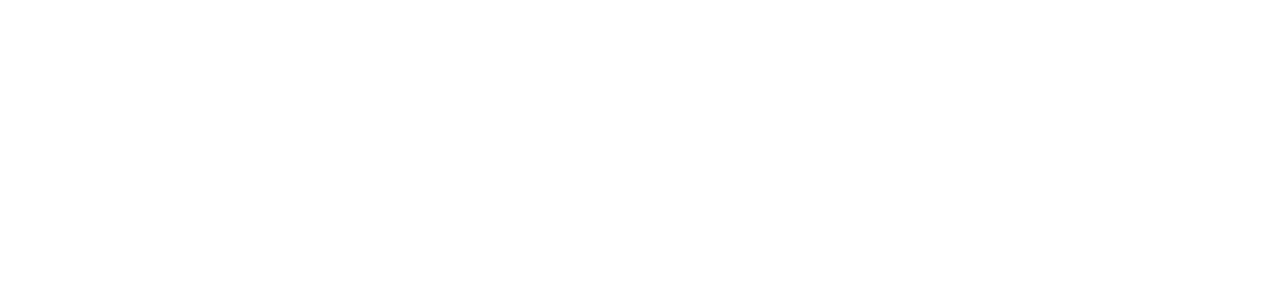
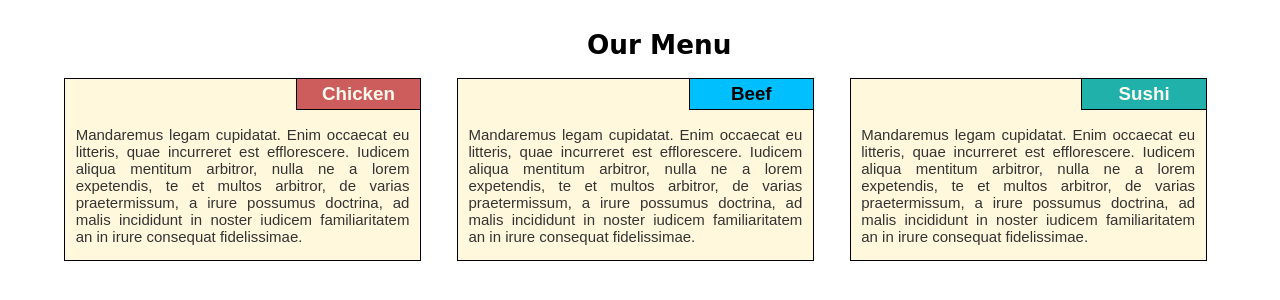
Before and after one commit to JHIMMY/html-css-js, a plain HTML site: page mod2-solution/index.html in a window 1280 px wide. Drawn offline with Linux system fonts and the light colour scheme; a web font is replaced by a local one.

Commit message:
Working files

```diff
--- a/mod2-solution/css/my_styles.css
+++ b/mod2-solution/css/my_styles.css
@@ -1,21 +1,109 @@
 /* Basic all purpose CSS rules */
-body {
-   font-family: 'Baloo Tamma', cursive;
+
+ *{
+   box-sizing: border-box;
 }
 
+body {
+   margin: 0;
+   padding: 0;
+   font-family: 'Baloo Tamma', cursive;
+   font-size: 15px;
+}
 
+.container {
+   padding: 1% 4% 1% 4%;
+}
+
+h1 {
+   text-align: center;
+   font-weight:700;
+   font-size: 1.75em;
+}
+
+section {
+   position: relative;
+   border: 1px solid black;
+   margin-bottom: 30px;
+   background-color: cornsilk;
+}
+
+section > h2 {
+   font-family: sans-serif;
+   font-size: 1.25em;
+   float: right;
+   width: 35%;
+   text-align: center;
+   margin-top: 0;
+   padding:4px 0;
+   border-style: solid;
+   border-color: black;
+   border-width: 0 0 1px 1px;
+}
+
+section > p{
+   clear: right;
+   font-family: sans-serif;
+   font-size: 15px;
+   color: #333;
+   text-align: justify;
+   padding: 0 3%;
+}
+
+#chicken{
+   background-color:indianred;
+   color: floralwhite;
+}
+
+#beef{
+   background-color:deepskyblue;
+}
+
+#sushi{
+   background-color:lightseagreen;
+   color: floralwhite
+}
 
 /* Only Mobile CSS*/
 @media (max-width:767px){
-
+   .container {
+      padding: 1% 12%;
+   }
 }
 
 /* Tablet CSS Breakpoints*/
 @media (min-width:768px) and (max-width: 991px){
+   .container {
+      padding: 0;
+   }
 
+   section:nth-child(2) {
+      width: 46.2%;
+      margin: 1% 2.5%;
+   }
+
+   section {
+      width: 46.2%;
+      margin: 1% 0;
+      float: left;
+   }
+
+   section:last-child {
+      width: 95%;
+      margin: 1% 2.5%;
+   }
 }
 
 /* Desktop CSS breakpoint */
 @media (min-width: 992px){
 
+   .container {
+      padding: 1% 2% 1% 5%;
+   }
+
+   section {
+      width: 30%;
+      margin-right: 3%;
+      float: left;
+   }
 }
--- a/mod2-solution/index.html
+++ b/mod2-solution/index.html
@@ -5,12 +5,35 @@
    <meta name="viewport" content="width=device-width, initial-scale=1.0">
    <title></title>
    <link href="https://fonts.googleapis.com/css?family=Baloo+Tamma" rel="stylesheet">
-   <link rel="stylesheet" href="">
+   <link rel="stylesheet" href="./css/my_styles.css">
 </head>
 
 <body>
+   <div class="container">
+      <h1>Our Menu</h1>
+      <section>
+         <h2 id="chicken">Chicken</h2>
+         <p>Mandaremus legam cupidatat. Enim occaecat eu litteris, quae incurreret est
+            efflorescere. Iudicem aliqua mentitum arbitror, nulla ne a lorem expetendis, te
+            et multos arbitror, de varias praetermissum, a irure possumus doctrina, ad malis
+            incididunt in noster iudicem familiaritatem an in irure consequat fidelissimae.</p>
+      </section>
 
+      <section>
+         <h2 id="beef">Beef</h2>
+         <p>Mandaremus legam cupidatat. Enim occaecat eu litteris, quae incurreret est
+            efflorescere. Iudicem aliqua mentitum arbitror, nulla ne a lorem expetendis, te
+            et multos arbitror, de varias praetermissum, a irure possumus doctrina, ad malis
+            incididunt in noster iudicem familiaritatem an in irure consequat fidelissimae.</p>
+      </section>
 
-   <script src=""></script>
+      <section>
+         <h2 id="sushi">Sushi</h2>
+         <p>Mandaremus legam cupidatat. Enim occaecat eu litteris, quae incurreret est
+            efflorescere. Iudicem aliqua mentitum arbitror, nulla ne a lorem expetendis, te
+            et multos arbitror, de varias praetermissum, a irure possumus doctrina, ad malis
+            incididunt in noster iudicem familiaritatem an in irure consequat fidelissimae.</p>
+      </section>
+   </div>
 </body>
 </html>
```
